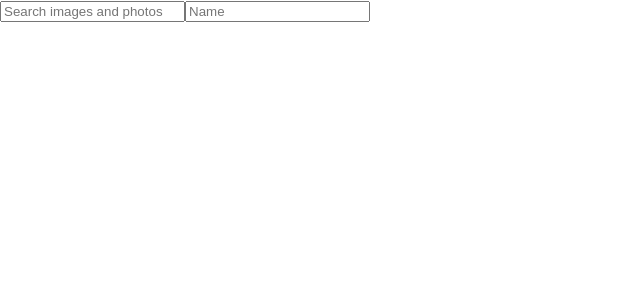
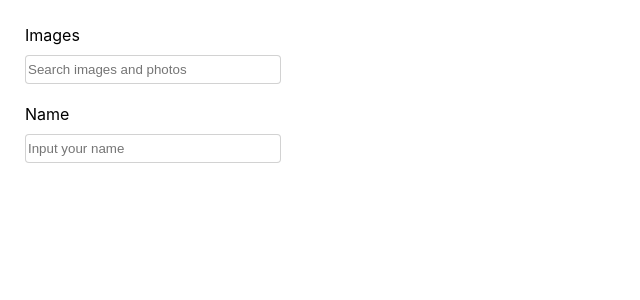
Before and after one commit to VladyslavaGoit/hook_for_localStorage, a React (Create React App) app: page / in a window 1280 px wide. Shown: the top 300 px of the page, without its empty margins (0-640 px from the left). Built offline with nearby package versions, Linux system fonts and the light colour scheme.

Commit message:
Add styles

```diff
--- a/src/components/Form/Form.jsx
+++ b/src/components/Form/Form.jsx
@@ -1,4 +1,5 @@
 import useLocalStorage from '../../CastomHooks/useLocalStorage';
+import css from './Form.module.css';
 
 const Form = () => {
   const [query, setQuery] = useLocalStorage('query');
@@ -18,21 +19,29 @@ const Form = () => {
   };
 
   return (
-    <form>
+    <form className={css.searchForm}>
+      <label className={css['searchForm-label']}>
+        Images
         <input
+          className={css['searchForm-input']}
           onChange={handleChange}
           type="text"
           name="query"
           placeholder="Search images and photos"
           value={query}
         />
+      </label>
+      <label className={css['searchForm-label']}>
+        Name
         <input
+          className={css['searchForm-input']}
           onChange={handleChange}
           type="text"
           name="name"
-        placeholder="Name"
+          placeholder="Input your name"
           value={name}
         />
+      </label>
     </form>
   );
 };
--- /dev/null
+++ b/src/components/Form/Form.module.css
@@ -0,0 +1,28 @@
+.searchForm {
+  width: 400px;
+  display: flex;
+  flex-direction: column;
+  gap: 20px;
+  padding: 25px;
+}
+
+.searchForm-input {
+  width: 250px;
+  height: 25px;
+  outline: none;
+  border: 1px solid rgba(33, 33, 33, 0.2);
+  border-radius: 4px;
+}
+
+.searchForm-input:focus {
+  border-color: rgb(230, 161, 70);
+}
+
+.searchForm-label {
+  display: flex;
+  flex-direction: column;
+  gap: 10px;
+  width: 100%;
+  margin-right: auto;
+  margin-left: auto;
+}
```
Lines whose indentation alone changed are shown as unchanged.
